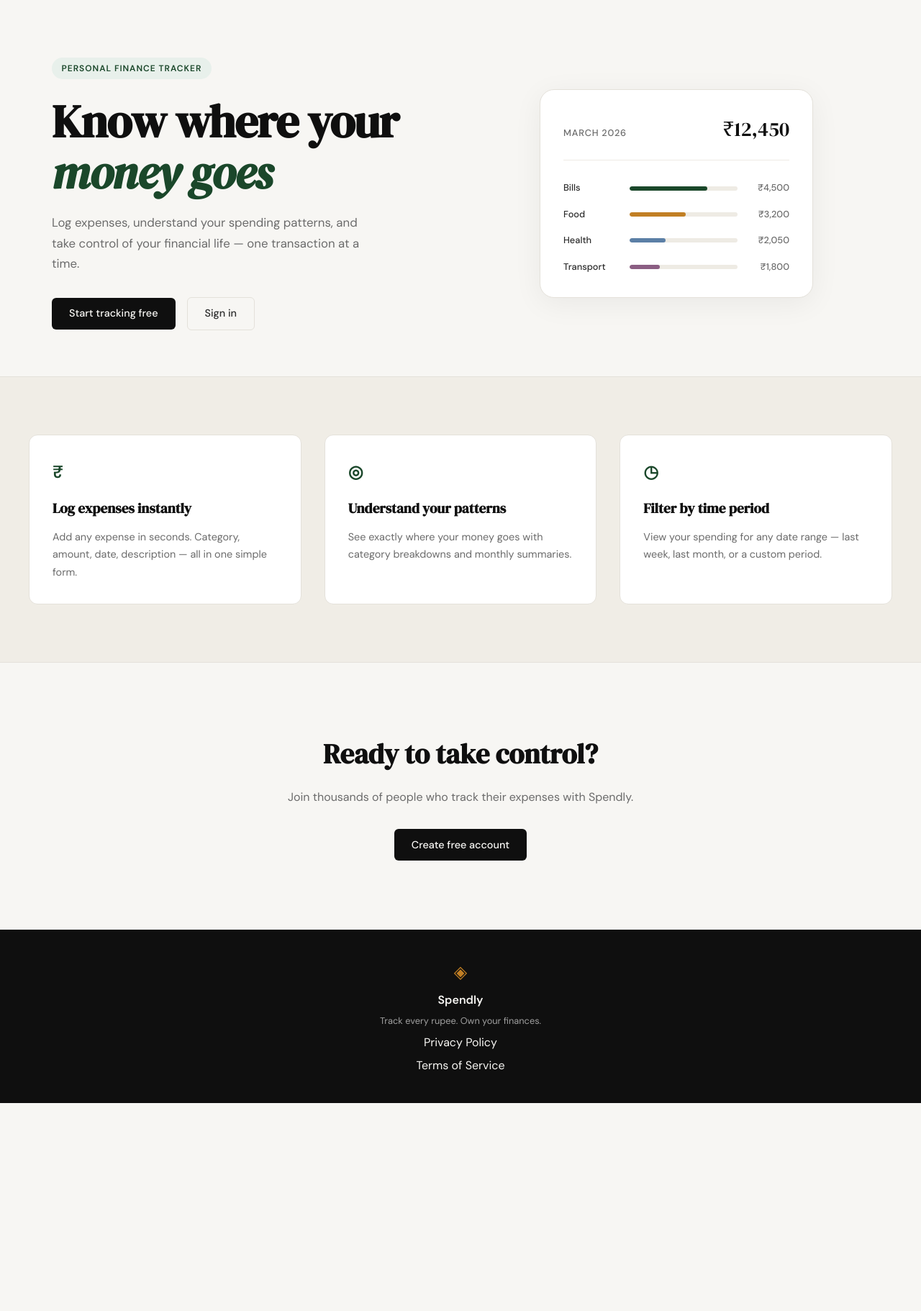
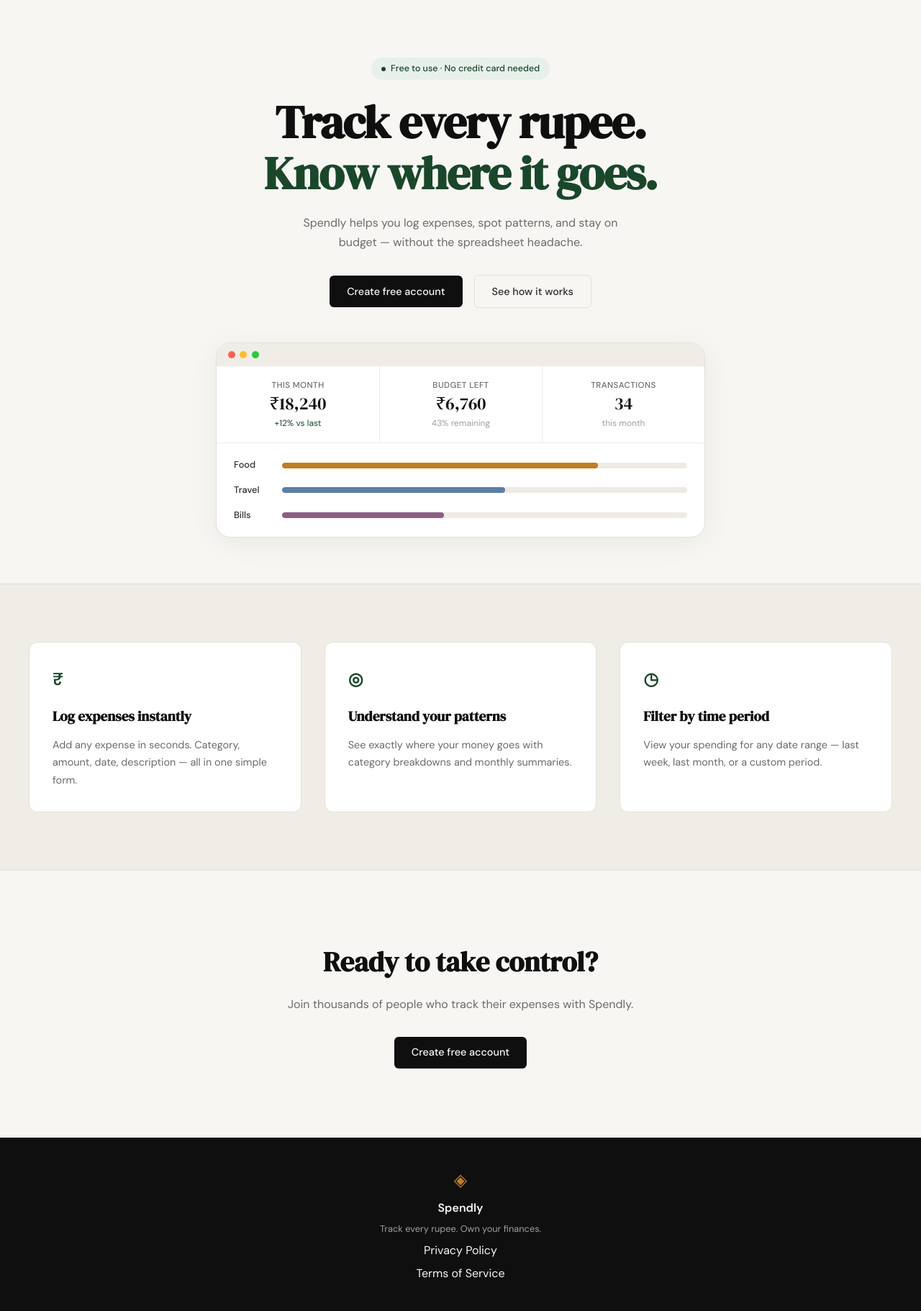
Before and after one commit to lakhaniyash/Spendly, a Flask app: page / in a window 1280 px wide. Shown: the part 61-1883 px from the top of the page at 72% size. Before the commit the page ends 1594 px from the top, so only its background shows below. Run offline with Flask 3, Linux system fonts and the light colour scheme.

Commit message:
Redesign hero section to centered single-column layout
Co-Authored-By: Claude Sonnet 4.6 <noreply@anthropic.com>

```diff
--- a/static/css/style.css
+++ b/static/css/style.css
@@ -125,25 +125,33 @@ a { color: inherit; text-decoration: none; }
 
 .hero {
     padding: 5rem 2rem 4rem;
-    display: grid;
-    grid-template-columns: 1fr 1fr;
-    gap: 4rem;
+    display: flex;
+    flex-direction: column;
     align-items: center;
-    max-width: var(--max-width);
+    text-align: center;
+    max-width: 800px;
     margin: 0 auto;
 }
 
 .hero-badge {
-    display: inline-block;
+    display: inline-flex;
+    align-items: center;
+    gap: 0.45rem;
     background: var(--accent-light);
     color: var(--accent);
-    font-size: 0.75rem;
-    font-weight: 600;
-    letter-spacing: 0.08em;
-    text-transform: uppercase;
-    padding: 0.35rem 0.85rem;
+    font-size: 0.78rem;
+    font-weight: 500;
+    padding: 0.35rem 0.9rem;
     border-radius: 999px;
     margin-bottom: 1.5rem;
+}
+
+.hero-badge-dot {
+    width: 6px;
+    height: 6px;
+    background: var(--accent);
+    border-radius: 50%;
+    flex-shrink: 0;
 }
 
 .hero-title {
@@ -156,15 +164,16 @@ a { color: inherit; text-decoration: none; }
 }
 
 .hero-title em {
-    font-style: italic;
+    font-style: normal;
     color: var(--accent);
+    display: block;
 }
 
 .hero-subtitle {
-    font-size: 1.05rem;
+    font-size: 1rem;
     color: var(--ink-muted);
     line-height: 1.7;
-    max-width: 460px;
+    max-width: 480px;
     margin-bottom: 2rem;
 }
 
@@ -179,48 +188,82 @@ a { color: inherit; text-decoration: none; }
 /* ------------------------------------------------------------------ */
 
 .hero-visual {
-    display: flex;
-    justify-content: center;
+    width: 100%;
+    max-width: 680px;
+    margin-top: 3rem;
 }
 
 .mock-card {
     background: var(--paper-card);
     border: 1px solid var(--border);
     border-radius: var(--radius-lg);
-    padding: 2rem;
     width: 100%;
-    max-width: 380px;
     box-shadow: 0 8px 40px rgba(0,0,0,0.06);
+    overflow: hidden;
 }
 
-.mock-card-header {
+.mock-card-chrome {
     display: flex;
-    justify-content: space-between;
-    align-items: baseline;
-    margin-bottom: 1.75rem;
-    padding-bottom: 1.25rem;
+    align-items: center;
+    gap: 0.4rem;
+    padding: 0.65rem 1rem;
+    background: var(--paper-warm);
     border-bottom: 1px solid var(--border-soft);
 }
 
-.mock-label {
-    font-size: 0.8rem;
+.chrome-dot {
+    width: 10px;
+    height: 10px;
+    border-radius: 50%;
+}
+
+.chrome-red    { background: #ff5f57; }
+.chrome-yellow { background: #ffbd2e; }
+.chrome-green  { background: #28c840; }
+
+.mock-stats {
+    display: grid;
+    grid-template-columns: repeat(3, 1fr);
+    border-bottom: 1px solid var(--border-soft);
+}
+
+.mock-stat {
+    padding: 1.1rem 1.25rem;
+    display: flex;
+    flex-direction: column;
+    gap: 0.15rem;
+}
+
+.mock-stat + .mock-stat { border-left: 1px solid var(--border-soft); }
+
+.mock-stat-label {
+    font-size: 0.72rem;
     font-weight: 500;
     color: var(--ink-muted);
     text-transform: uppercase;
-    letter-spacing: 0.06em;
+    letter-spacing: 0.04em;
 }
 
-.mock-total {
+.mock-stat-value {
     font-family: var(--font-display);
-    font-size: 1.75rem;
+    font-size: 1.5rem;
     color: var(--ink);
+    line-height: 1.2;
 }
 
-.mock-bars { display: flex; flex-direction: column; gap: 1rem; }
+.mock-stat-meta { font-size: 0.75rem; color: var(--ink-faint); }
+.mock-stat-meta.positive { color: var(--accent); }
+
+.mock-bars {
+    padding: 1.25rem 1.5rem;
+    display: flex;
+    flex-direction: column;
+    gap: 0.9rem;
+}
 
 .mock-bar-row {
     display: grid;
-    grid-template-columns: 80px 1fr 60px;
+    grid-template-columns: 55px 1fr;
     align-items: center;
     gap: 0.75rem;
 }
@@ -229,10 +272,11 @@ a { color: inherit; text-decoration: none; }
     font-size: 0.8rem;
     font-weight: 500;
     color: var(--ink-soft);
+    text-align: left;
 }
 
 .mock-bar-track {
-    height: 6px;
+    height: 8px;
     background: var(--border-soft);
     border-radius: 999px;
     overflow: hidden;
@@ -248,13 +292,6 @@ a { color: inherit; text-decoration: none; }
 .mock-bar-2 { background: var(--accent-2); }
 .mock-bar-3 { background: #5b7fa6; }
 .mock-bar-4 { background: #8b5e83; }
-
-.mock-amt {
-    font-size: 0.8rem;
-    font-weight: 500;
-    color: var(--ink-muted);
-    text-align: right;
-}
 
 /* ------------------------------------------------------------------ */
 /* Buttons                                                             */
@@ -568,15 +605,7 @@ a { color: inherit; text-decoration: none; }
 /* ------------------------------------------------------------------ */
 
 @media (max-width: 900px) {
-    .hero {
-        grid-template-columns: 1fr;
-        text-align: center;
-    }
-
-    .hero-subtitle { max-width: 100%; }
-    .hero-actions { justify-content: center; }
     .hero-visual { display: none; }
-
     .features-inner { grid-template-columns: 1fr; }
 }
 
--- a/templates/landing.html
+++ b/templates/landing.html
@@ -5,56 +5,64 @@
 {% block content %}
 
 <section class="hero">
-    <div class="hero-inner">
-        <div class="hero-badge">Personal Finance Tracker</div>
-        <h1 class="hero-title">
-            Know where your<br>
-            <em>money goes</em>
-        </h1>
-        <p class="hero-subtitle">
-            Log expenses, understand your spending patterns,
-            and take control of your financial life —
-            one transaction at a time.
-        </p>
-        <div class="hero-actions">
-            <a href="{{ url_for('register') }}" class="btn-primary">Start tracking free</a>
-            <a href="{{ url_for('login') }}" class="btn-ghost">Sign in</a>
-        </div>
+    <div class="hero-badge">
+        <span class="hero-badge-dot"></span>
+        Free to use · No credit card needed
+    </div>
+    <h1 class="hero-title">
+        Track every rupee.<br>
+        <em>Know where it goes.</em>
+    </h1>
+    <p class="hero-subtitle">
+        Spendly helps you log expenses, spot patterns, and stay
+        on budget — without the spreadsheet headache.
+    </p>
+    <div class="hero-actions">
+        <a href="{{ url_for('register') }}" class="btn-primary">Create free account</a>
+        <a href="#" class="btn-ghost">See how it works</a>
     </div>
     <div class="hero-visual">
         <div class="mock-card">
-            <div class="mock-card-header">
-                <span class="mock-label">March 2026</span>
-                <span class="mock-total">₹12,450</span>
+            <div class="mock-card-chrome">
+                <span class="chrome-dot chrome-red"></span>
+                <span class="chrome-dot chrome-yellow"></span>
+                <span class="chrome-dot chrome-green"></span>
+            </div>
+            <div class="mock-stats">
+                <div class="mock-stat">
+                    <span class="mock-stat-label">This month</span>
+                    <span class="mock-stat-value">₹18,240</span>
+                    <span class="mock-stat-meta positive">+12% vs last</span>
+                </div>
+                <div class="mock-stat">
+                    <span class="mock-stat-label">Budget left</span>
+                    <span class="mock-stat-value">₹6,760</span>
+                    <span class="mock-stat-meta">43% remaining</span>
+                </div>
+                <div class="mock-stat">
+                    <span class="mock-stat-label">Transactions</span>
+                    <span class="mock-stat-value">34</span>
+                    <span class="mock-stat-meta">this month</span>
+                </div>
             </div>
             <div class="mock-bars">
                 <div class="mock-bar-row">
+                    <span class="mock-cat">Food</span>
+                    <div class="mock-bar-track">
+                        <div class="mock-bar mock-bar-2" style="width: 78%"></div>
+                    </div>
+                </div>
+                <div class="mock-bar-row">
+                    <span class="mock-cat">Travel</span>
+                    <div class="mock-bar-track">
+                        <div class="mock-bar mock-bar-3" style="width: 55%"></div>
+                    </div>
+                </div>
+                <div class="mock-bar-row">
                     <span class="mock-cat">Bills</span>
                     <div class="mock-bar-track">
-                        <div class="mock-bar" style="width: 72%"></div>
+                        <div class="mock-bar mock-bar-4" style="width: 40%"></div>
                     </div>
-                    <span class="mock-amt">₹4,500</span>
-                </div>
-                <div class="mock-bar-row">
-                    <span class="mock-cat">Food</span>
-                    <div class="mock-bar-track">
-                        <div class="mock-bar mock-bar-2" style="width: 52%"></div>
-                    </div>
-                    <span class="mock-amt">₹3,200</span>
-                </div>
-                <div class="mock-bar-row">
-                    <span class="mock-cat">Health</span>
-                    <div class="mock-bar-track">
-                        <div class="mock-bar mock-bar-3" style="width: 33%"></div>
-                    </div>
-                    <span class="mock-amt">₹2,050</span>
-                </div>
-                <div class="mock-bar-row">
-                    <span class="mock-cat">Transport</span>
-                    <div class="mock-bar-track">
-                        <div class="mock-bar mock-bar-4" style="width: 28%"></div>
-                    </div>
-                    <span class="mock-amt">₹1,800</span>
                 </div>
             </div>
         </div>
```
